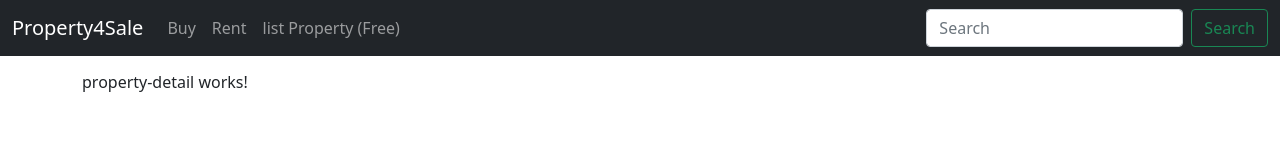
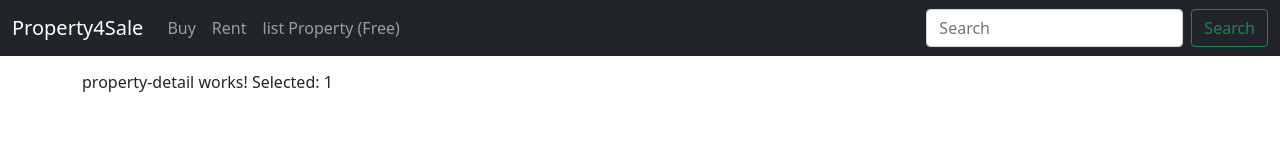
Before and after one commit to DO04dev/property-for-sale-app, an Angular app: page /property-details/1 in a window 1280 px wide. Shown: the top 160 px of the page. Built offline with nearby package versions, Linux system fonts and the light colour scheme.

Commit message:
Card Details: Show selected property details

```diff
--- a/src/app/property/property-detail/property-detail.component.html
+++ b/src/app/property/property-detail/property-detail.component.html
@@ -1,3 +1,3 @@
 <p>
-  property-detail works!
+  property-detail works! Selected: {{propertyId}}
 </p>
--- a/src/app/property/property-detail/property-detail.component.ts
+++ b/src/app/property/property-detail/property-detail.component.ts
@@ -1,4 +1,5 @@
 import { Component, OnInit } from '@angular/core';
+import { ActivatedRoute } from '@angular/router';
 
 @Component({
   selector: 'app-property-detail',
@@ -6,10 +7,11 @@ import { Component, OnInit } from '@angular/core';
   styleUrls: ['./property-detail.component.css']
 })
 export class PropertyDetailComponent implements OnInit {
-
-  constructor() { }
+  public propertyId: number;
+  constructor(private route: ActivatedRoute) { }
 
   ngOnInit() {
+    this.propertyId = this.route.snapshot.params['Id'];
   }
 
 }
```
